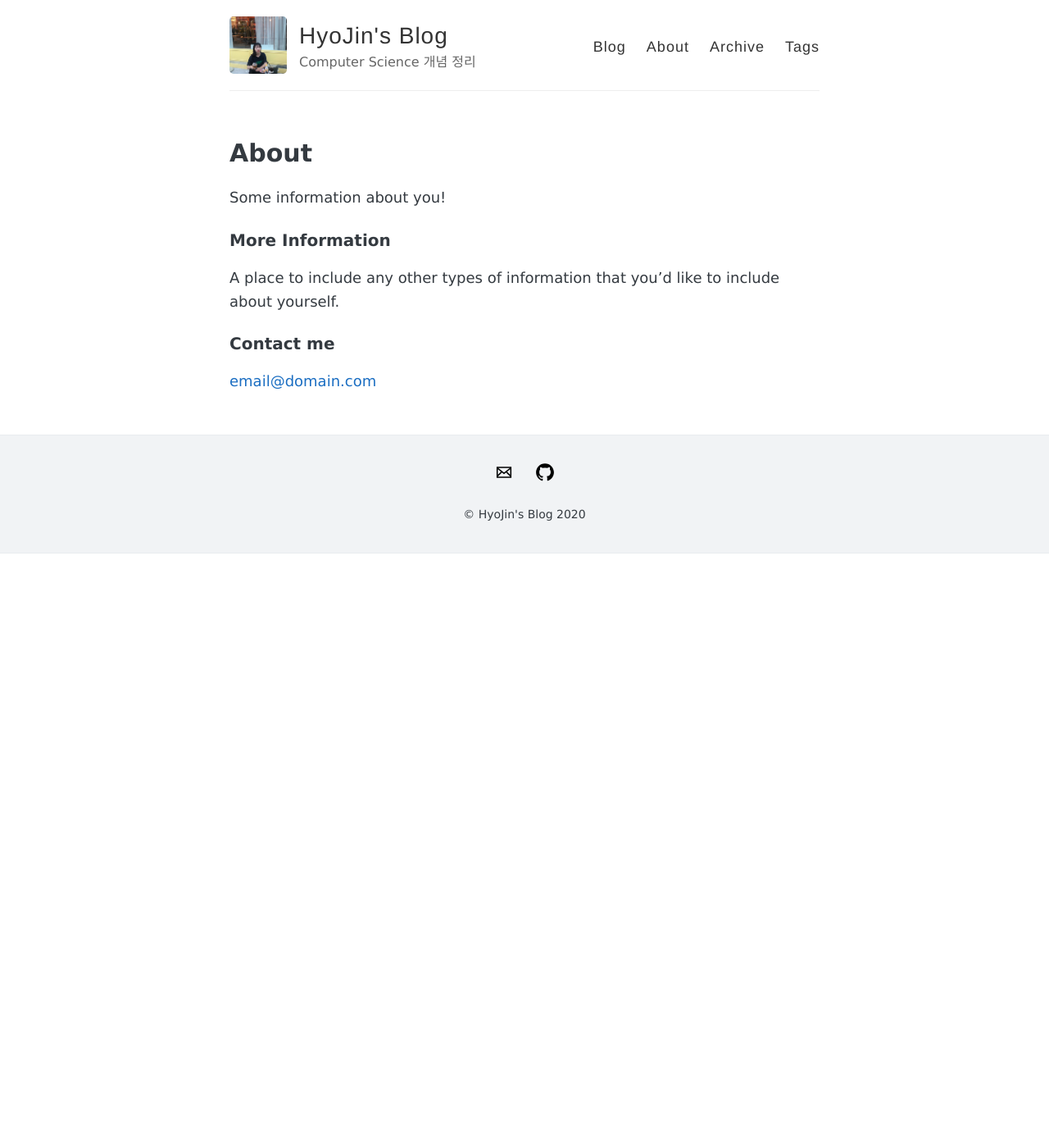
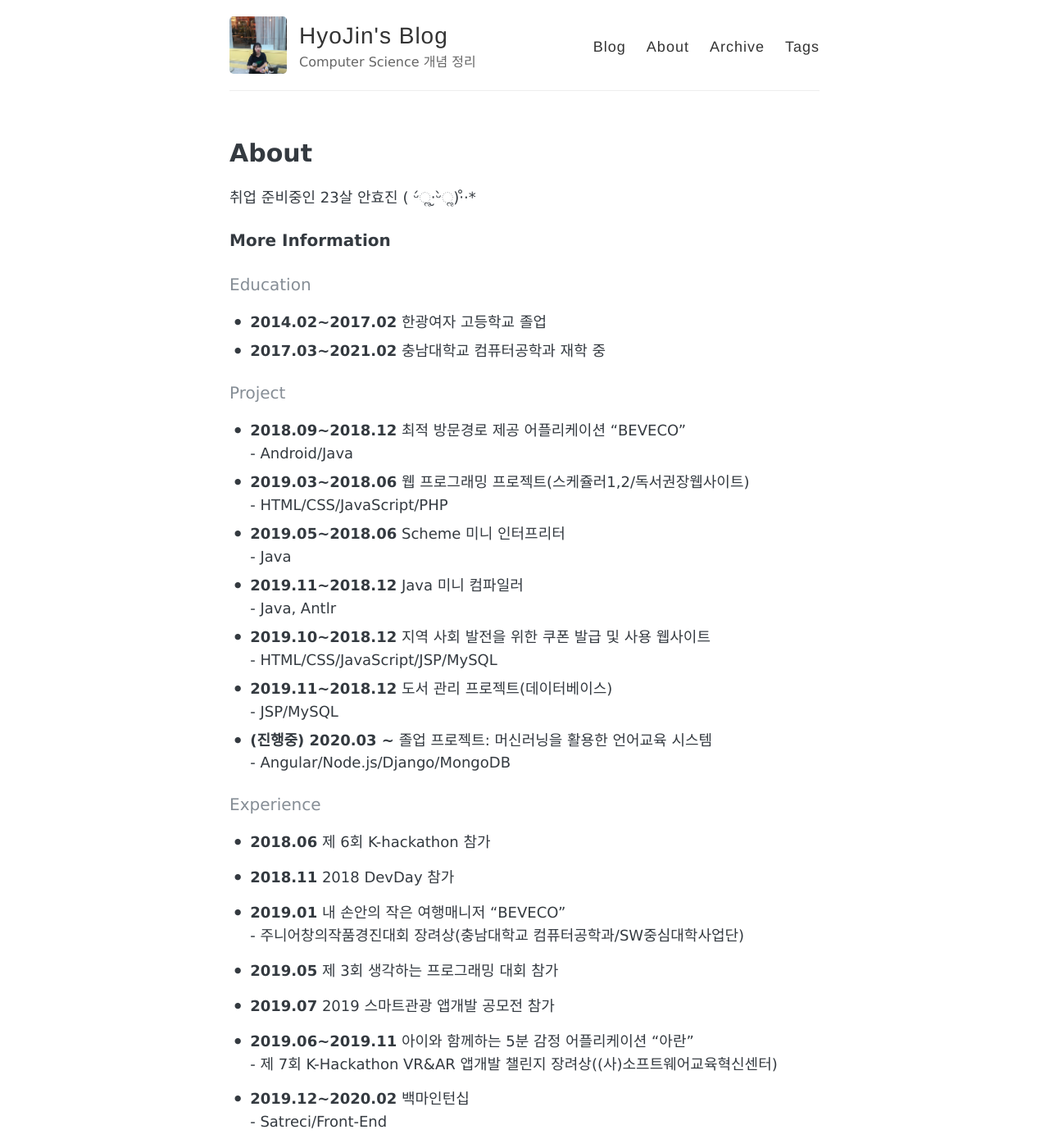
Before and after one commit to an-hyojin/an-hyojin.github.io, a Jekyll site: the page built from about.md, in a window 1280 px wide and 1400 px high. Shown: the whole window at 82% size. Built offline with Jekyll 4.4.1, drawn with Linux system fonts in a browser that asks for light colours; some of the changed text lies outside the part shown.

Commit message:
About 수정
about.md 수정

```diff
--- a/about.md
+++ b/about.md
@@ -4,12 +4,44 @@ title: About
 permalink: /about/
 ---
 
-Some information about you!
-
+취업 준비중인 23살 안효진 ( ᵕ́ૢ‧̮ᵕ̀ૢ)‧̊·*
 ### More Information
 
-A place to include any other types of information that you'd like to include about yourself.
+#### Education
+* **2014.02~2017.02** 한광여자 고등학교 졸업
+* **2017.03~2021.02** 충남대학교 컴퓨터공학과 재학 중
+
+#### Project
+* **2018.09~2018.12** 최적 방문경로 제공 어플리케이션 "BEVECO" <br/> - Android/Java
+* **2019.03~2018.06** 웹 프로그래밍 프로젝트(스케쥴러1,2/독서권장웹사이트)<br/> - HTML/CSS/JavaScript/PHP
+* **2019.05~2018.06** Scheme 미니 인터프리터<br/> - Java
+* **2019.11~2018.12** Java 미니 컴파일러<br/> - Java, Antlr
+* **2019.10~2018.12** 지역 사회 발전을 위한 쿠폰 발급 및 사용 웹사이트<br/> - HTML/CSS/JavaScript/JSP/MySQL
+* **2019.11~2018.12** 도서 관리 프로젝트(데이터베이스)<br/> - JSP/MySQL
+* **(진행중) 2020.03 ~** 졸업 프로젝트: 머신러닝을 활용한 언어교육 시스템 <br/> - Angular/Node.js/Django/MongoDB
+
+#### Experience
+* **2018.06** 제 6회 K-hackathon 참가
+
+* **2018.11** 2018 DevDay 참가
+
+* **2019.01** 내 손안의 작은 여행매니저 "BEVECO"<br/> - 주니어창의작품경진대회 장려상(충남대학교 컴퓨터공학과/SW중심대학사업단)
+
+* **2019.05** 제 3회 생각하는 프로그래밍 대회 참가
+
+* **2019.07** 2019 스마트관광 앱개발 공모전 참가
+
+* **2019.06~2019.11** 아이와 함께하는 5분 감정 어플리케이션 "아란"<br/> - 제 7회 K-Hackathon VR&AR 앱개발 챌린지 장려상((사)소프트웨어교육혁신센터)
+
+* **2019.12~2020.02** 백마인턴십<br/> - Satreci/Front-End
+
+* **2020.05** 제10회 DevDay (온라인)코딩테스트 동상<br/> - 충남대학교 컴퓨터융합학부, 소프트웨어 연구소
+
+#### Study
+* **2018.03~2018.06** Web Study - ProBrain
+* **2018.07~2018.08** 2018 하계 모여서 각자 스터디 진행
+* **2019.07~2019.08** 2019 하계 모여서 각자 스터디 진행 - <a link="http://blog.daum.net/hyooii3/">블로그</a>
+* **2019.07~2019.10** Effective Java Study - 조슈아 블로크
 
 ### Contact me
-
-[email@domain.com](mailto:email@domain.com)
+[ahj1848@gmail.com](mailto:ahj1848@gmail.com)
```
Also changed, not shown: 2 other files.
